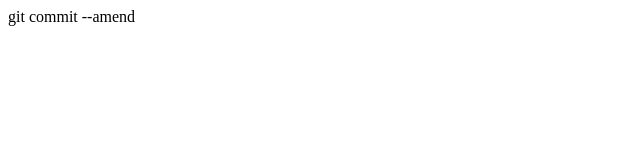
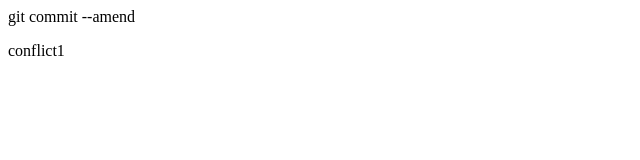
Before and after one commit to yuki-mtmr/javaSample, a plain HTML site: page index.html in a window 1280 px wide. Shown: the full height of the page, 0-640 px from the left. Drawn offline with Linux system fonts and the light colour scheme.

Commit message:
add_conflict

```diff
--- a/index.html
+++ b/index.html
@@ -1 +1,2 @@
 <p>git commit --amend</p>
+<p>conflict1</p>
```
